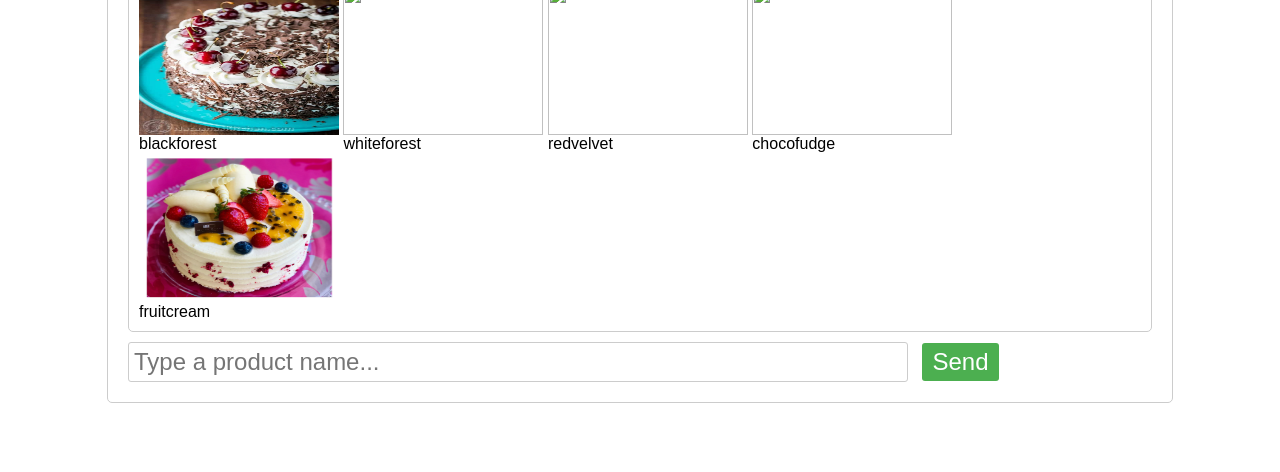
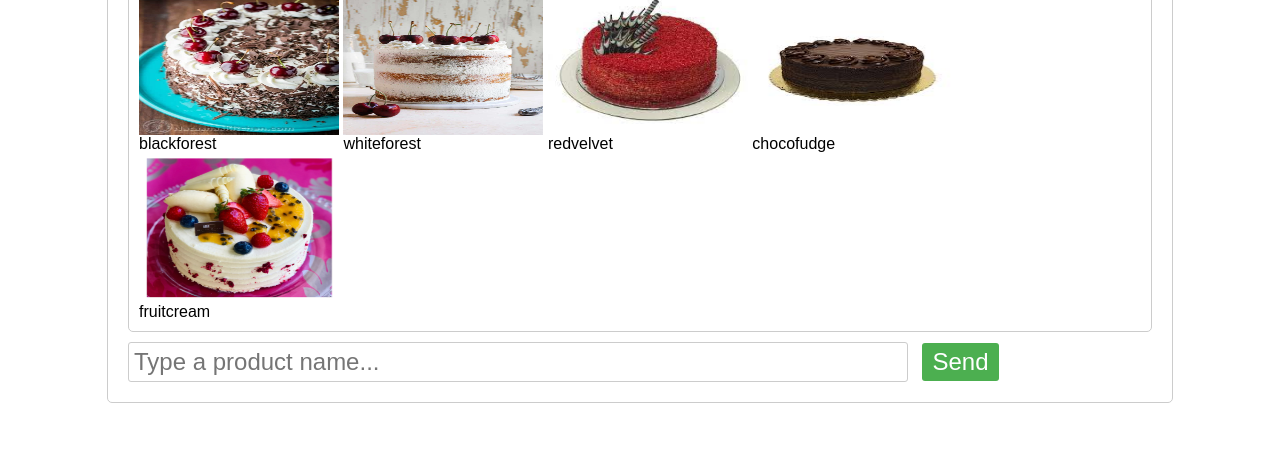
Before and after one commit to Jumana07/PriceEnquiry-Chatbot, a plain HTML site: page index.html in a window 1280 px wide. Shown: the part 328-800 px from the top of the page. Drawn offline with Linux system fonts and the light colour scheme.

Commit message:
Update index.html

```diff
--- a/index.html
+++ b/index.html
@@ -5,7 +5,7 @@
     <link rel="stylesheet" type="text/css" href="style.css">
 </head>
 <body>
-  <img id="banner" src="/blob/main/images/Banner.JPGblackforest.JPG" />
+  <img id="banner" src="/blob/main/images/Banner.JPG" />
     <div class="chat-container">
         <div id="chat-display">
           <h1>Please enter Product Name:</h1>
@@ -14,13 +14,13 @@
               <img src="/images/blackforest.JPG" />
             <p>  blackforest </p></li>
             <li>
-              <img src="/images/whiteforest.JPGblackforest.JPG"/>
+              <img src="/images/whiteforest.JPG"/>
             <p>  whiteforest </p> </li>
             <li>
-              <img src="/images/redvelvet.JPGblackforest.JPG" />
+              <img src="/images/redvelvet.JPG" />
               <p>redvelvet </p></li>
               <li>
-                <img src="/images/chocofudge.JPGblackforest.JPG" />
+                <img src="/images/chocofudge.JPG" />
                 <p>chocofudge </p></li>
             <li>
               <img src="/images/fruitcream.WEBP" />
```
